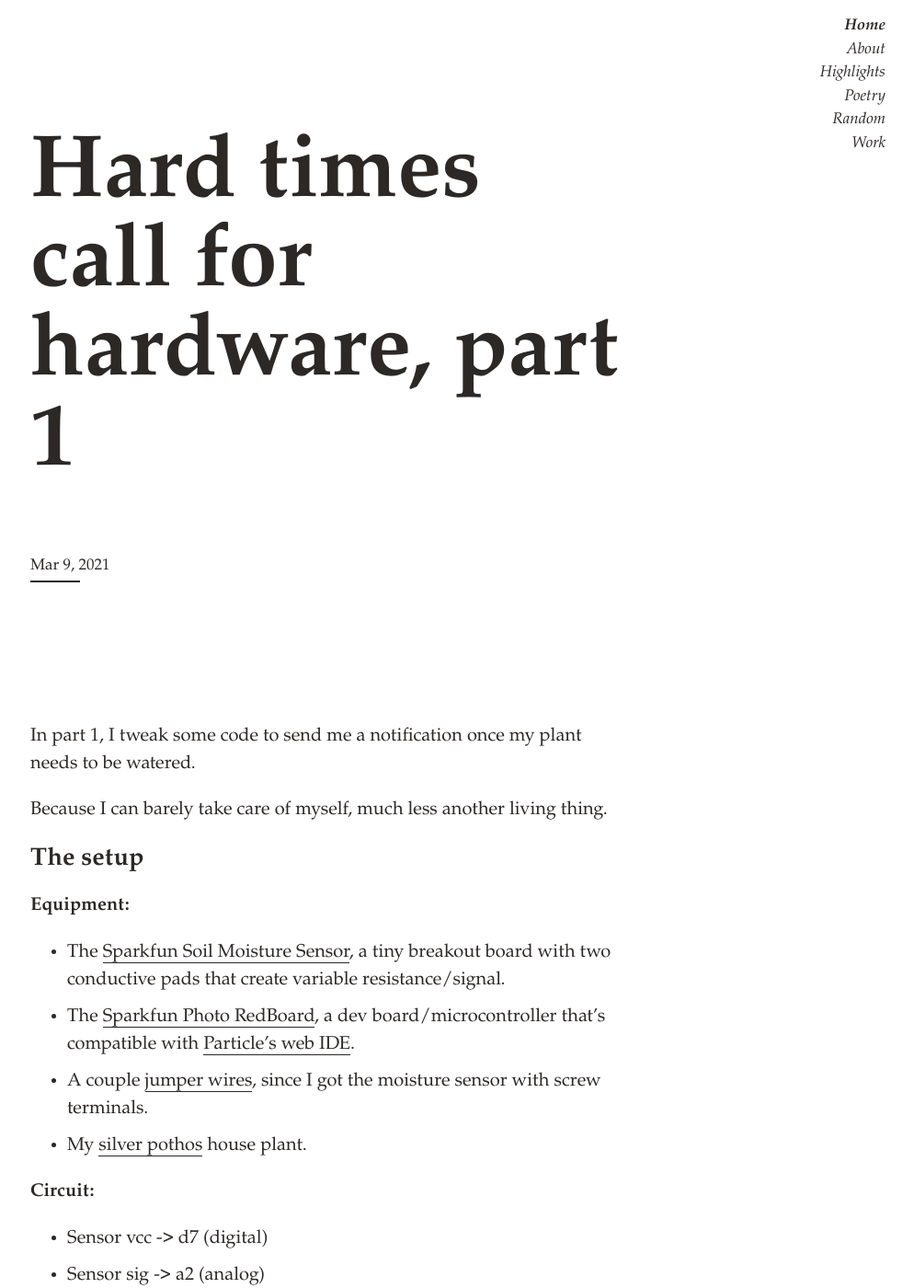
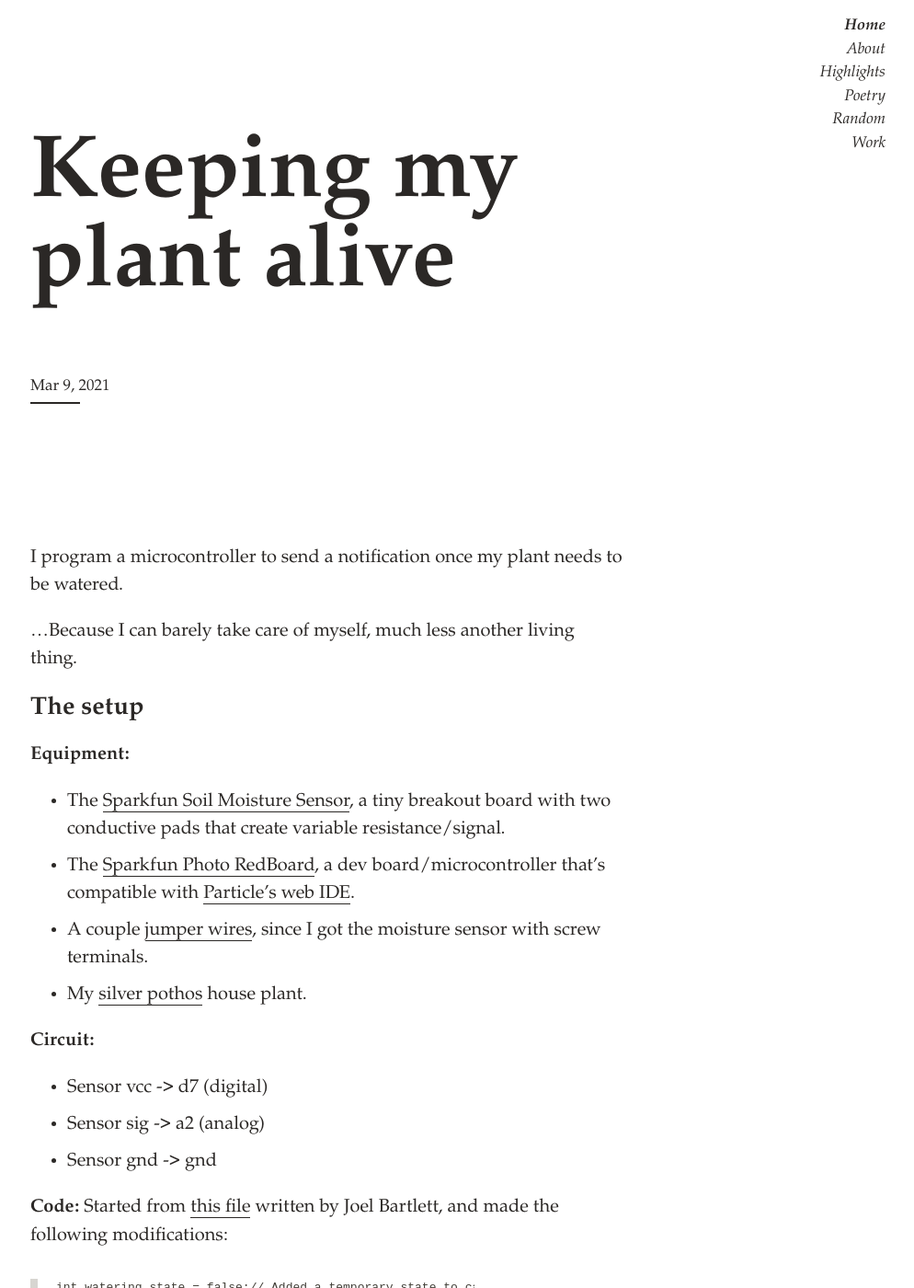
Before and after one commit to svvchen/nervxious, a Jekyll site: the page built from _posts/2021-03-08-keeping-plant-alive.markdown, in a window 1280 px wide and 1400 px high. Shown: the whole window at 92% size, without its empty margins (285-1279 px from the left). Built offline with Jekyll 4.4.1, drawn with Linux system fonts in a browser that asks for light colours; comment, search, counter and statistics services are not loaded.

Commit message:
Update and rename 2021-03-08-hardware-p1.markdown to 2021-03-08-keeping-plant-alive.markdown

```diff
--- a/_posts/2021-03-08-hardware-p1.markdown
+++ b/_posts/2021-03-08-keeping-plant-alive.markdown
@@ -1,13 +1,13 @@
 ---
 layout: post
-title: Hard times call for hardware, part 1
+title: Keeping my plant alive
 date:   2021-3-8 20:26:58 -0700
 categories: random work
 ---
 
-In part 1, I tweak some code to send me a notification once my plant needs to be watered.
+I program a microcontroller to send a notification once my plant needs to be watered.
 
-Because I can barely take care of myself, much less another living thing.
+...Because I can barely take care of myself, much less another living thing.
 
 ## The setup
 **Equipment:**
```
